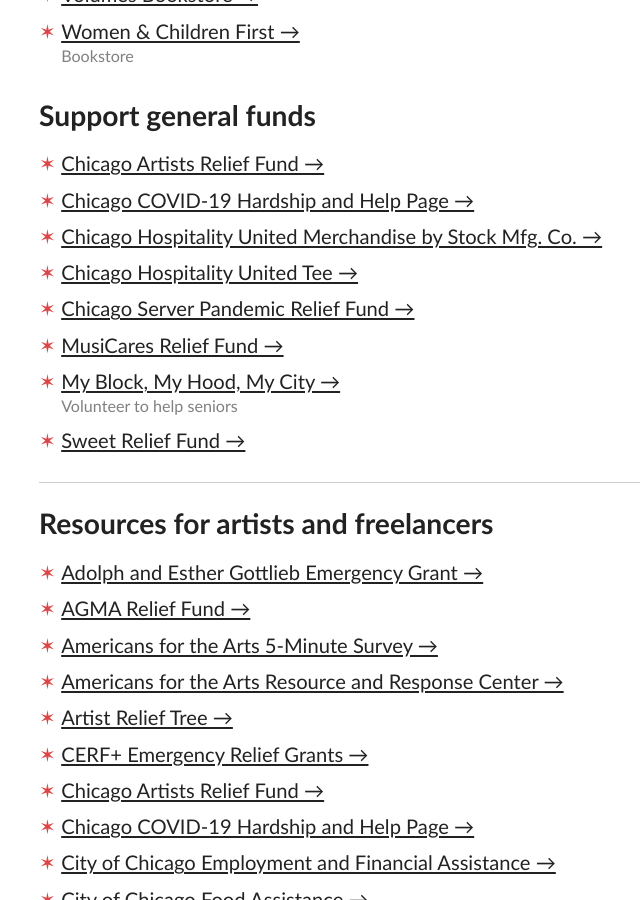
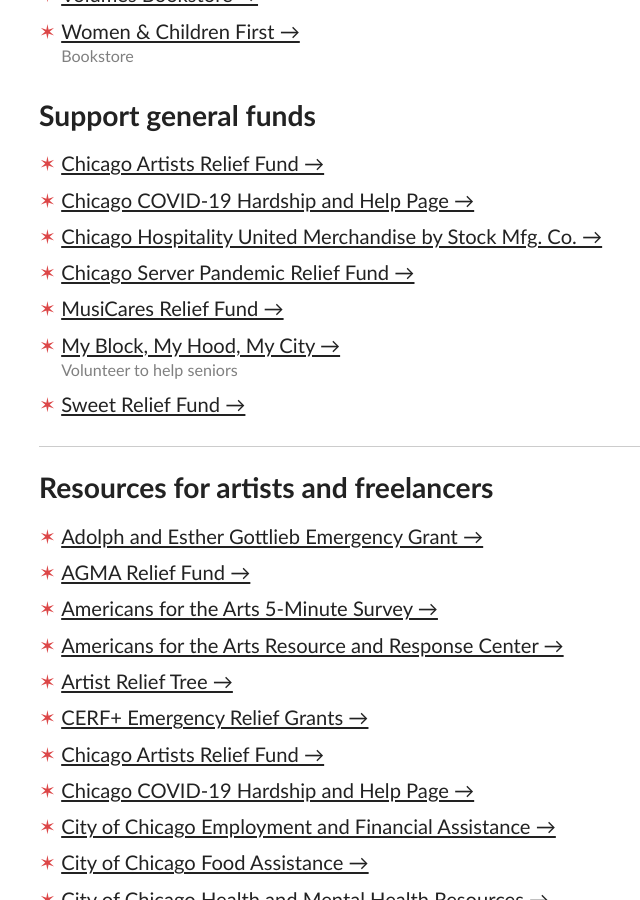
Before and after one commit to spencertweedy/chicagoservicerelief, a Jekyll site: the page built from index.html, in a window 1280 px wide and 900 px high, scrolled down 23446 px. Shown: the whole window, without its empty margins (281-921 px from the left). Built offline with Jekyll 4.4.1, drawn with Linux system fonts in a browser that asks for light colours.

Commit message:
remove dup stock mfg

```diff
--- a/_data/establishments.yml
+++ b/_data/establishments.yml
@@ -375,9 +375,6 @@
 - title: Farmhouse
   url: https://www.gofundme.com/f/farmhouse-amp-farm-bar-staff
   type: restaurant
-- title: Chicago Hospitality United Tee
-  url: https://stockmfgco.com/collections/chicago-hospitality-united-100-of-proceeds-go-to-hourly-chicago-workers/products/chicago-hospitality-united-tee-black-1
-  type: fund
 - title: Superkhana
   url: https://www.gofundme.com/f/superkhana-hourly-staff-fundraiser
   type: restaurant
```
